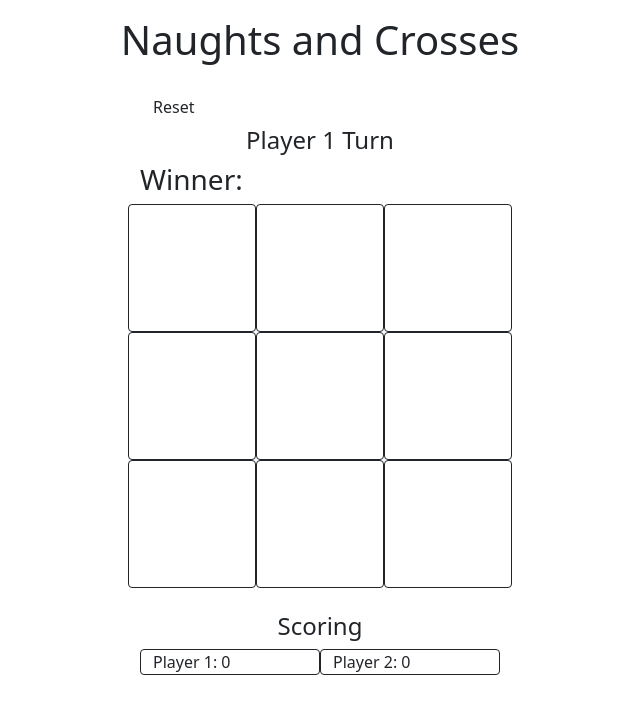
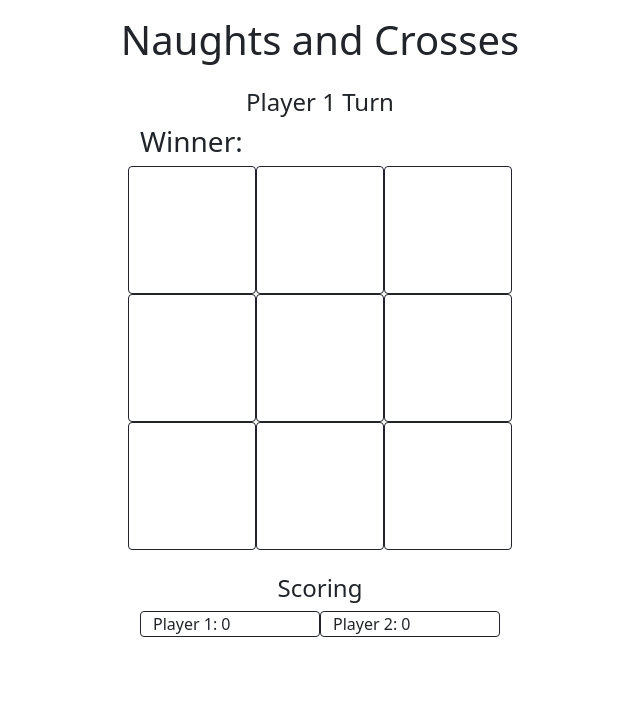
Before and after one commit to clish22/naughts-and-crosses, a React (Create React App) app: page / in a window 1280 px wide. Shown: the top 714 px of the page, without its empty margins (320-960 px from the left). Built offline with nearby package versions, Linux system fonts and the light colour scheme.

Commit message:
remove reset button

```diff
--- a/src/components/game-grid.jsx
+++ b/src/components/game-grid.jsx
@@ -113,9 +113,6 @@ function GameGrid() {
 
   return (
     <div className="container" style={{ width: '24em' }}>
-      <span className="btn" onClick={handleGameReset}>
-        Reset
-      </span>
       <h4 className="text-center">Player {playerTurn} Turn</h4>
       <h3>Winner: {gameWinner} </h3>
       <div className="row">
```
